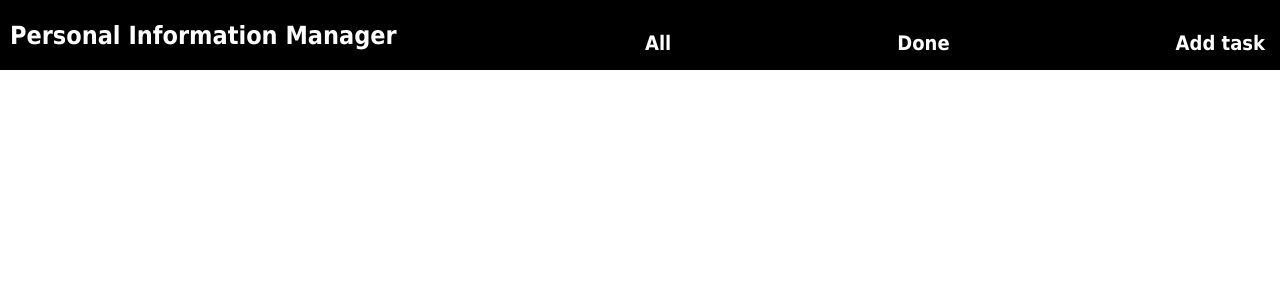
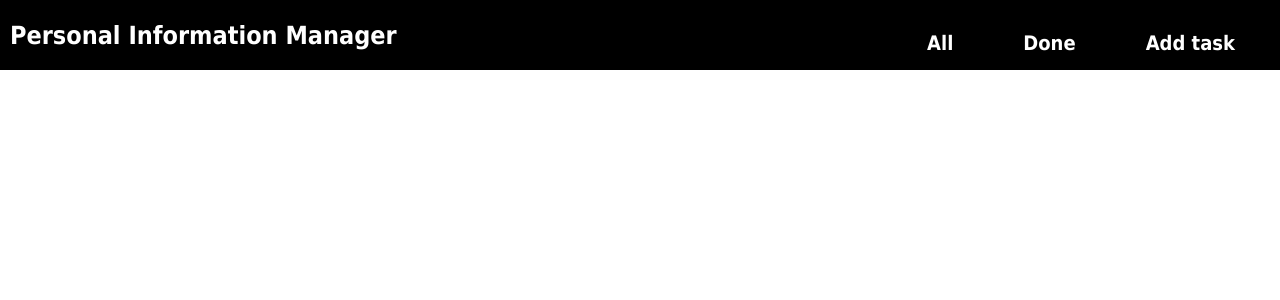
Before and after one commit to simenblik/it2810-webutvikling-h17-prosjekt-3-it2810-40, a React (Create React App) app: page / in a window 1280 px wide. Shown: the top 300 px of the page. Built offline with nearby package versions, Linux system fonts and the light colour scheme.

Commit message:
tror nav baren er ferdig

```diff
--- a/src/components/Header.js
+++ b/src/components/Header.js
@@ -3,25 +3,49 @@ import {ButtonHeader, CardSection} from './common';
 
 class Header extends Component {
 
+    constructor() {
+        super();
+        this.state = {
+            all: true,
+            done: false
+        }
+    }
+
+    allButton() {
+        this.setState({
+            all: true,
+            done: false
+        })
+    }
+
+    doneButton() {
+        this.setState({
+            all: false,
+            done: true
+        })
+    }
+
     render() {
 
         //Henter ut varibalene fra style
         const {containerStyle, header} = styles;
+        const {all, done} = this.state;
         return (
             <div style={containerStyle}>
-
+                <div>
                     <CardSection>
                         <h1 style={header}>
                             Personal Information Manager
                         </h1>
                     </CardSection>
-
+                </div>
+                <div>
                     <CardSection>
-
-                        <ButtonHeader style={{margin: 0}}>All</ButtonHeader>
-                        <ButtonHeader>Done</ButtonHeader>
+                        <ButtonHeader active={all} action={() =>this.allButton()}>All</ButtonHeader>
+                        <ButtonHeader active={done} action={() => this.doneButton()}>Done</ButtonHeader>
                         <ButtonHeader>Add task</ButtonHeader>
                     </CardSection>
+                </div>
             </div>
         );
     }
--- a/src/components/common/ButtonHeader.js
+++ b/src/components/common/ButtonHeader.js
@@ -3,16 +3,8 @@ import React, {Component} from 'react';
 class ButtonHeader extends Component {
 
 
-    constructor() {
-        super();
-        this.state = {
-            active: false
-        }
-    }
-
     renderUnderLine() {
-        const {active} = this.state;
-        const {action, children} = this.props;
+        const {active, action, children} = this.props;
         const {buttonStyle, text, underLine} = styles;
 
         if(active){
@@ -45,6 +37,10 @@ class ButtonHeader extends Component {
         )
     }
 
+}
+
+ButtonHeader.defaultProps = {
+    active: false
 };
 
 //skrive in style her, så får vi en standarisert knapp
@@ -57,8 +53,8 @@ const styles = {
         borderRadius: 5,
         borderWidth: 0,
         borderColor: 'black',
-        marginRight: 5,
-        marginLeft: 5,
+        marginRight: 20,
+        marginLeft: 20,
         justifyContent: 'center',
         alignItems: 'center',
         flexDirection: 'column'
@@ -68,6 +64,8 @@ const styles = {
     text: {
         alignSelf: 'center',
         fontSize: 20,
+        marginRight: 15,
+        marginLeft: 15,
         color: 'White',
         fontFamily: 'Tahoma',
         fontWeight: '600',
```
